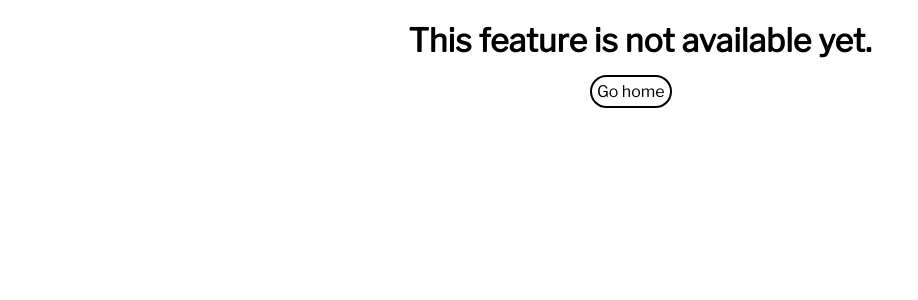
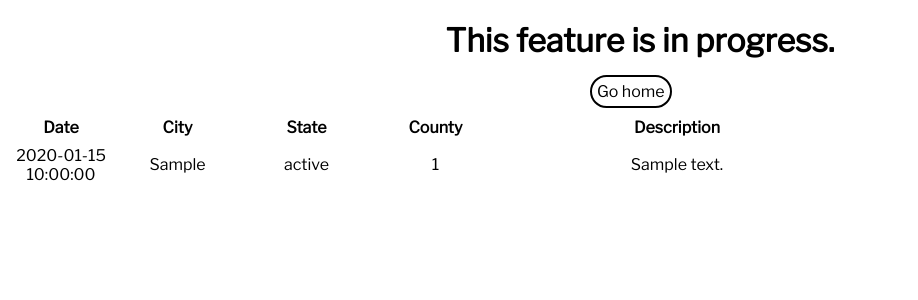
Before and after one commit to proesslet/Chase-Log, a PHP site: page /viewentries.php in a window 1280 px wide. Shown: the top 300 px of the page, without its empty margins (0-918 px from the left). Run offline with PHP 8.4, Linux system fonts and the light colour scheme; tables that the repository leaves empty or names only in its code hold one stand-in row (values such as "Sample post").

Commit message:
Fixed sql on newentry & made view entry functional

```diff
--- a/css/styles.css
+++ b/css/styles.css
@@ -81,3 +81,30 @@ body {
   height: 40px;
   margin-top: 10px;
 }
+
+/*----- View Entry Page -------*/
+.entry-table td {
+  text-align: center;
+}
+.entry-table tr {
+  height: 30px;
+}
+.date-column {
+  width: 100px;
+}
+
+.city-column {
+  width: 125px;
+}
+
+.state-column {
+  width: 125px;
+}
+
+.county-column {
+  width: 125px;
+}
+
+.description-column {
+  width: 350px;
+}
--- a/viewentries.php
+++ b/viewentries.php
@@ -8,9 +8,38 @@
     <?php include 'includes/setup.inc.php'; ?>
 </head>
 <body>
-    <h1 class="title">This feature is not available yet.</h1>
+    <h1 class="title">This feature is in progress.</h1>
     <div class="go-home">
         <a class="go-home-link" href="index.php">Go home</a>
     </div>
+    <?php
+        require("includes/db_connect.inc.php");
+        $sql = "SELECT chaseDate, City, stateName, County, chaseDescription FROM chaseentries";
+        $result = $db->query($sql);
+
+        if ($result-> num_rows > 0) {
+            echo "<table class='entry-table'>";
+            echo "<tr>";
+            echo "<th>Date</th>";
+            echo "<th>City</th>";
+            echo "<th>State</th>";
+            echo "<th>County</th>";
+            echo "<th>Description</th>";
+            echo "</tr>";
+            while($row = $result->fetch_assoc()) {
+                echo "<tr>";
+                echo "<td class='date-column'>".$row["chaseDate"]."</td>";
+                echo "<td class='city-column'>".$row["City"]."</td>";
+                echo "<td class='state-column'>".$row["stateName"]."</td>";
+                echo "<td class='county-column'>".$row["County"]."</td>";
+                echo "<td class='description-column'>".$row["chaseDescription"]."</td>";
+                echo "</tr>";
+            }
+            echo "</table";
+        } else {
+            echo "No results";
+        }
+        $db->close();
+    ?>
 </body>
 </html>
```
Also changed, not shown: newentry.php (+7 -4 lines).
